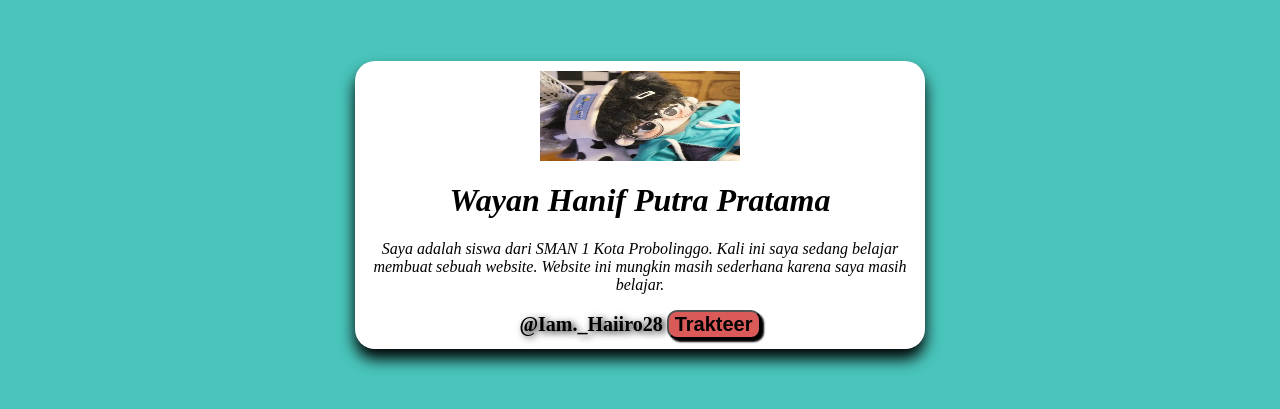
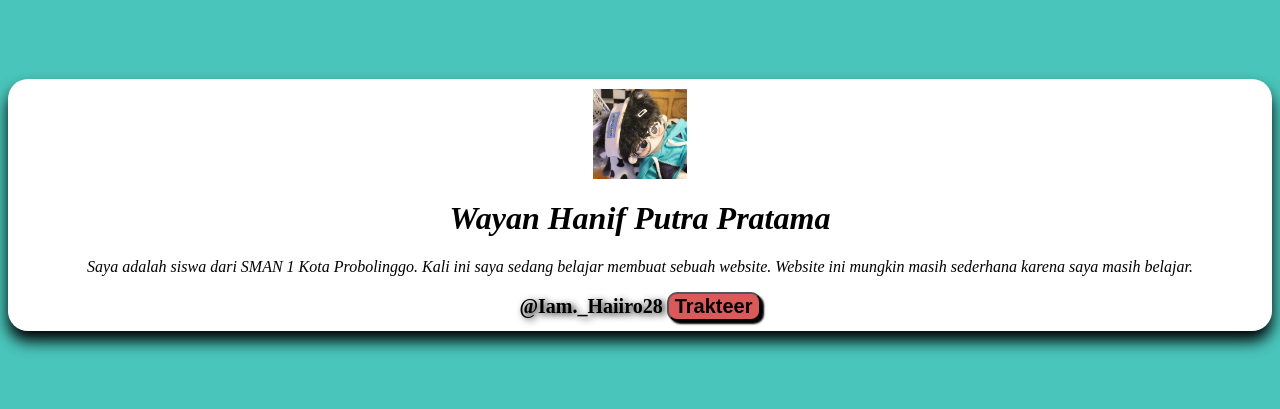
Before and after one commit to Goobyan/praktekweb, a plain HTML site: page index.html in a window 1280 px wide. Shown: the part 195-604 px from the top of the page. Drawn offline with Linux system fonts and the light colour scheme.

Commit message:
Update style.css

```diff
--- a/style.css
+++ b/style.css
@@ -5,7 +5,7 @@ body{
 
 .profil {
     font-style: oblique;
-    width: 550px ;
+    width: 550px auto;
     margin: 10px auto;
     padding: 10px ;
     background-color: white;
@@ -15,7 +15,7 @@ body{
 }
 
 .profil img {
-    width: 200px;
+    width: 200px auto;
 }
 
 .profil a{
```
